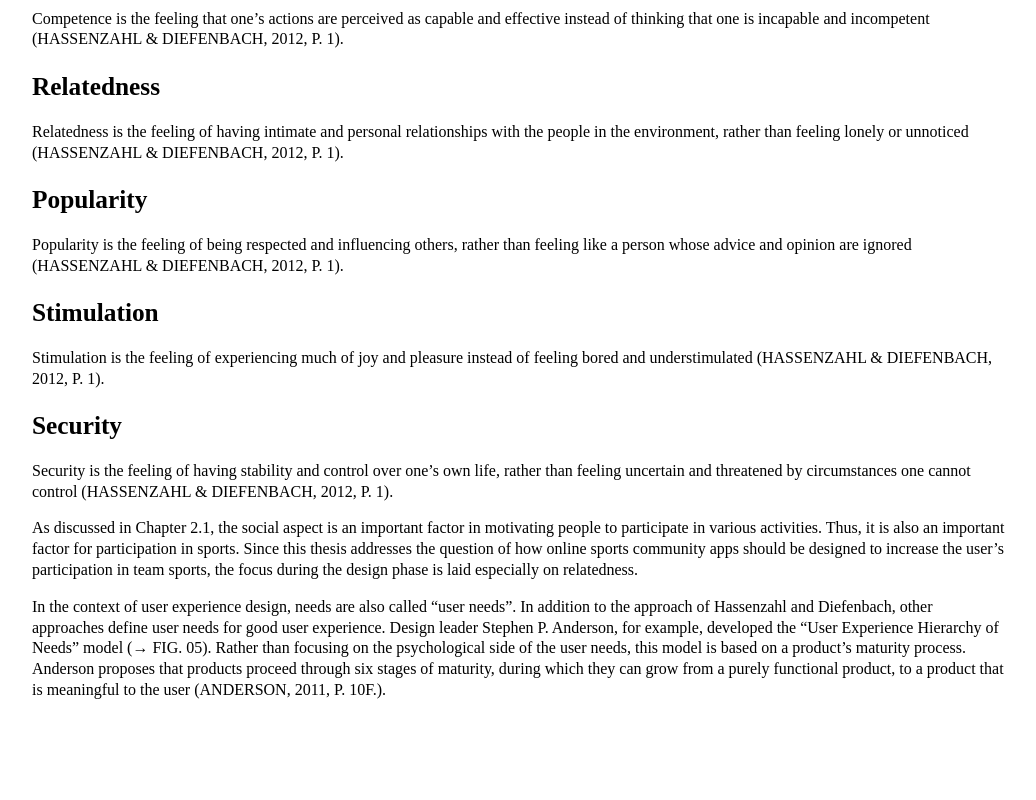
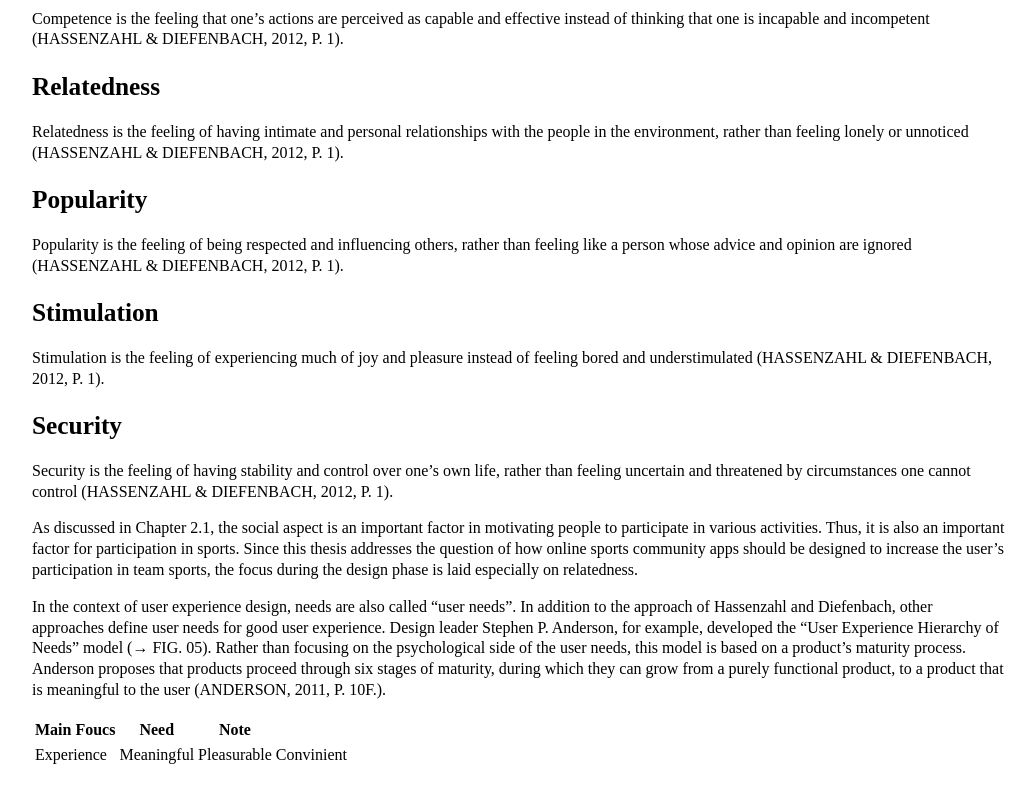
Before and after one commit to mi-classroom/webdev-fd-2021-basics-JJJS777, a plain HTML site: page chapter/design-principles.html in a window 1280 px wide. Shown: the part 2217-3017 px from the top of the page, without its empty margins (8-1044 px from the left). Before the commit the page ends 2966 px from the top, so only its background shows below. Drawn offline with Linux system fonts and the light colour scheme.

Commit message:
Aufgabe HTML 2.2: Tabellen, angefangen

```diff
--- a/CSS/stylesheet.css
+++ b/CSS/stylesheet.css
@@ -60,3 +60,6 @@ blockquote{
     padding-top: 16px;
     padding-bottom: 32px;
 }
+
+
+/*Tabelle*/
--- a/chapter/design-principles.html
+++ b/chapter/design-principles.html
@@ -148,6 +148,23 @@
             Anderson proposes that products proceed through six stages of maturity, during which they can grow from a purely
             functional product, to a product that is meaningful to the user (ANDERSON, 2011, P. 10F.).
         </p>
+
+        <table>
+            <tr>
+                <th>Main Foucs</th>
+                <th>Need</th>
+                <th>Note</th>
+            </tr>
+
+            <tr>
+                <td>Experience</td>
+                <td>Meaningful</td>
+                <td>Pleasurable</td>
+                <td>Convinient</td>
+            </tr>
+
+        </table>
+
     </section>
 
 
```
